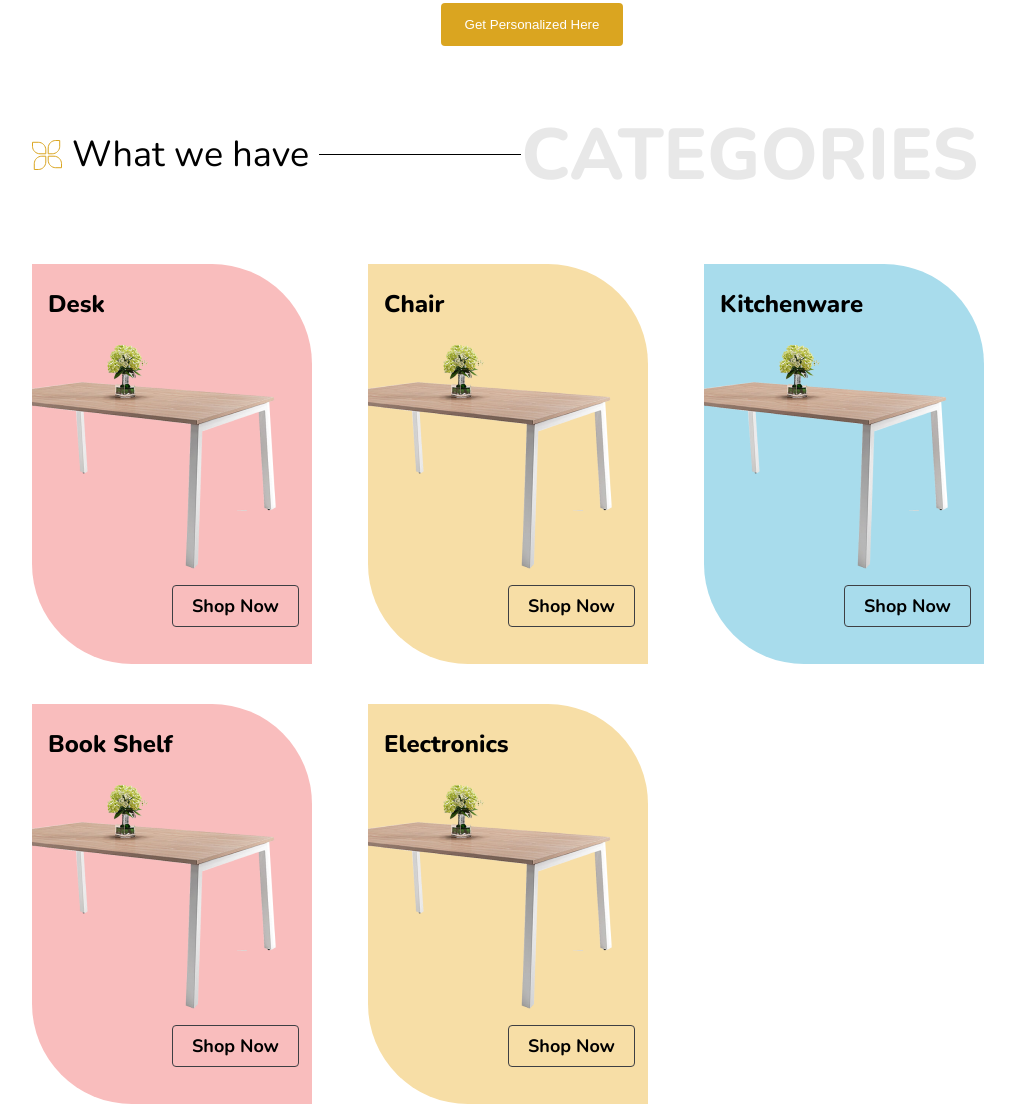
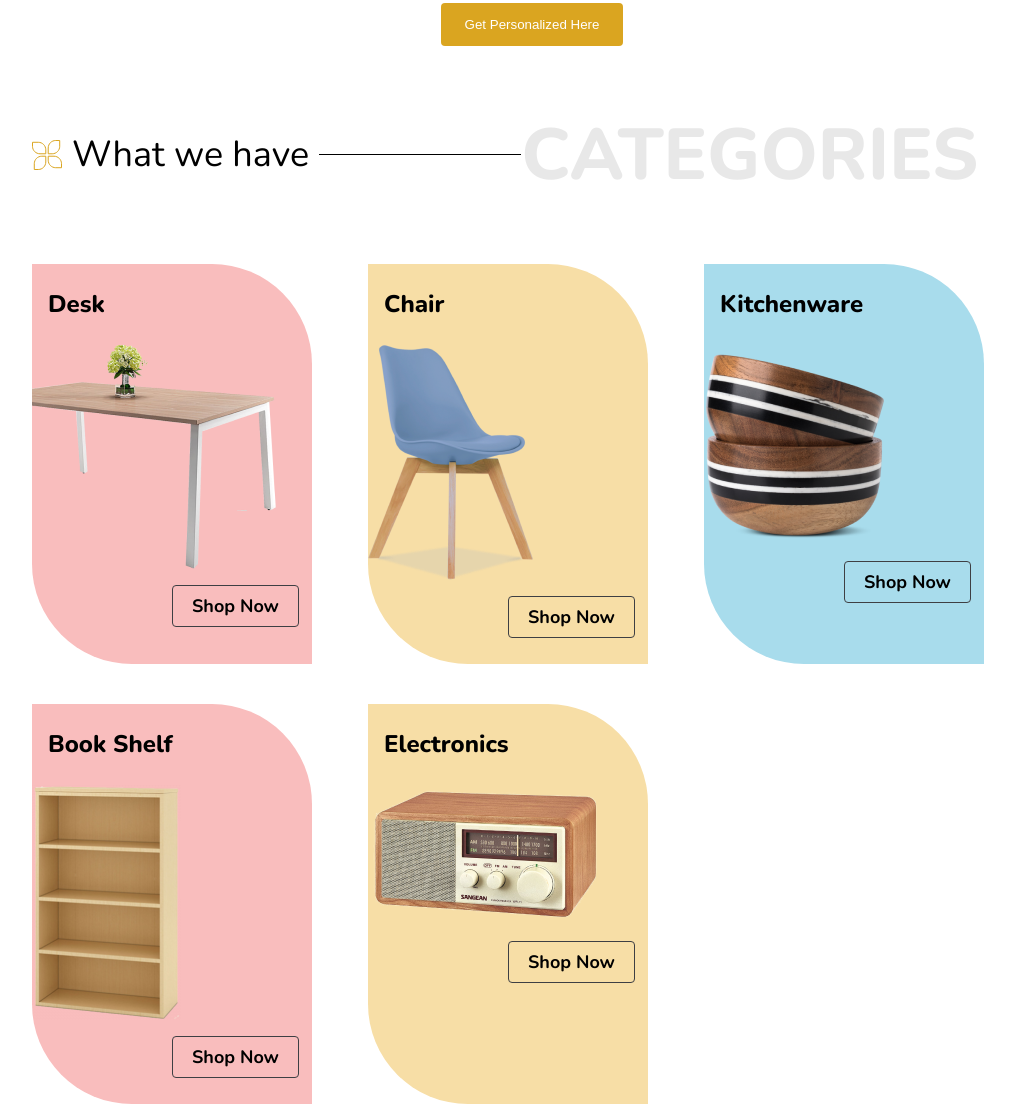
Before and after one commit to igm209/WOODIES, a plain HTML site: page index.html in a window 1280 px wide. Shown: the part 2261-3373 px from the top of the page, without its empty margins (108-1123 px from the left). Drawn offline with nearby package versions, Linux system fonts and the light colour scheme.

Commit message:
images done in tiles

```diff
--- a/index.html
+++ b/index.html
@@ -100,22 +100,22 @@
             </div>
             <div class="color-bg3" id="tile2">
                 <p>Chair</p>
-                <img src="/img/cat-desk.png">
+                <img src="/img/cat-chair.png">
                 <button id="sn-button">Shop Now</button>
             </div>
             <div class="color-bg3" id="tile3">
                 <p>Kitchenware</p>
-                <img src="/img/cat-desk.png">
+                <img src="/img/cat-kitchen.png">
                 <button id="sn-button">Shop Now</button>
             </div>
-            <div class="color-bg3" id="tile1">
+            <div class="color-bg3" id="tile4">
                 <p>Book Shelf</p>
-                <img src="/img/cat-desk.png">
+                <img src="/img/cat-book.png">
                 <button id="sn-button">Shop Now</button>
             </div>
-            <div class="color-bg3" id="tile2">
+            <div class="color-bg3" id="tile5">
                 <p>Electronics</p>
-                <img src="/img/cat-desk.png">
+                <img src="/img/cat-electro.png">
                 <button id="sn-button">Shop Now</button>
             </div>
         </div>
--- a/style.css
+++ b/style.css
@@ -105,7 +105,7 @@ header button{
     width: 280px;
     height: 400px;
     left: 180px;
-    top: 950px;
+    top: 970px;
     left: 400px;
     background: #F7DEA6;
     border-bottom-left-radius: 100px;
@@ -252,3 +252,11 @@ h2{
 #tile3 {
     background: #A8DCEC;
 }
+
+#tile4 {
+    background: #F9BDBD;
+}
+
+#tile5 {
+    background: #F7DEA6;
+}
```
Also changed, not shown: img/cat-book.png (added), img/cat-chair.png (added), img/cat-electro.png (added), img/cat-kitchen.png (added).
